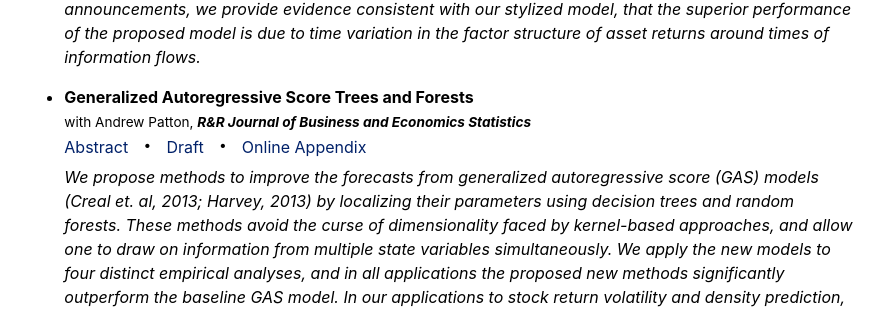
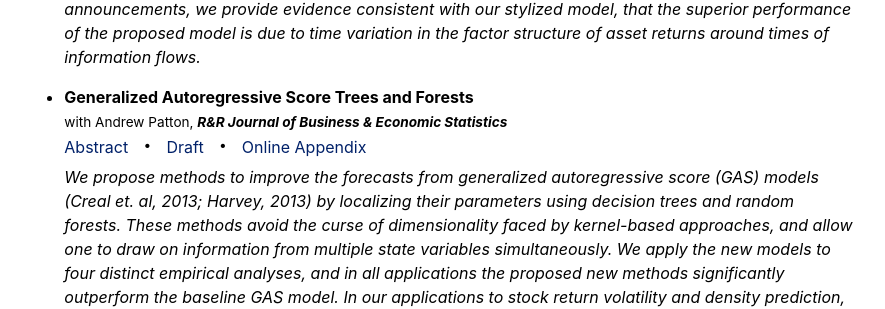
Before and after one commit to yasin-simsek/yasin-simsek.github.io, a Jekyll site: the page built from research.md, in a window 1280 px wide. Shown: the part 598-907 px from the top of the page, without its empty margins (197-1082 px from the left). Built offline with Jekyll 4.4.1, drawn with Linux system fonts in a browser that asks for light colours.

Commit message:
typo fix

```diff
--- a/research.md
+++ b/research.md
@@ -67,7 +67,7 @@ title: "Research"
 <span class="abstract-content"> *This paper analyzes variation in the factor structure of asset returns within a trade day by combining non-parametric kernel methods with principal component analysis. We estimate the model on a collection of over 400 high frequency US equity returns over the period 1996-2020 and show that the proposed model has superior explanatory power relative to a collection of well-known observable factor models and standard PCA. We present a stylized model of asset prices and information flows and show that the factor structure of asset returns varies with the arrival of news. Using data on individual firm earnings announcements, FOMC announcements, and other macroeconomic announcements, we provide evidence consistent with our stylized model, that the superior performance of the proposed model is due to time variation in the factor structure of asset returns around times of information flows.*</span>
 
 * **Generalized Autoregressive Score Trees and Forests**
-<br> <span style="font-size: 0.85em;">with <a href="https://public.econ.duke.edu/~ap172/" style="font-size: inherit; text-decoration: none; color: black;">Andrew Patton</a>, ***R&R Journal of Business and Economics Statistics***</span> <br>
+<br> <span style="font-size: 0.85em;">with <a href="https://public.econ.duke.edu/~ap172/" style="font-size: inherit; text-decoration: none; color: black;">Andrew Patton</a>, ***R&R Journal of Business & Economic Statistics***</span> <br>
 <span class="abstract-toggle" onclick="toggleAbstract(this)">Abstract</span> <span class="middot">&middot;</span> <a href="https://papers.ssrn.com/sol3/papers.cfm?abstract_id=4459756" class="no-underline">Draft</a> <span class="middot">&middot;</span> <a href="assets/documents/Patton_Simsek_GAS_tree_APPENDIX.pdf" class="no-underline">Online Appendix</a> <span class="abstract-content">  *We propose methods to improve the forecasts from generalized autoregressive score (GAS) models (Creal et. al, 2013; Harvey, 2013) by localizing their parameters using decision trees and random forests. These methods avoid the curse of dimensionality faced by kernel-based approaches, and allow one to draw on information from multiple state variables simultaneously. We apply the new models to four distinct empirical analyses, and in all applications the proposed new methods significantly outperform the baseline GAS model. In our applications to stock return volatility and density prediction, the optimal GAS tree model reveals a leverage effect and a variance risk premium effect. Our study of stock-bond dependence finds evidence of a flight-to-quality effect in the optimal GAS forest forecasts, while our analysis of high-frequency trade durations uncovers a volume-volatility effect.*</span>
 
 #### Publications
```
